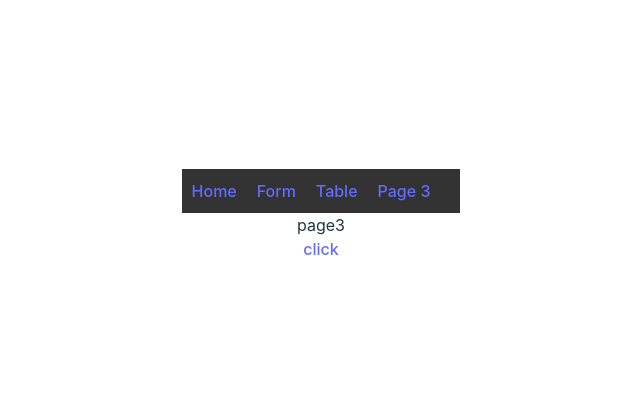
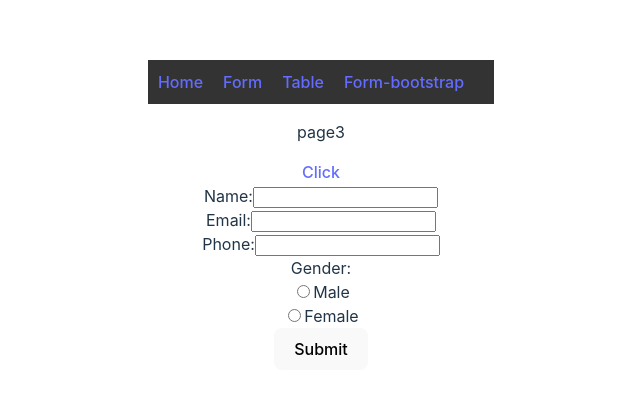
Before and after one commit to Sanskruti-thorat/ReactTS-training, a React (Vite) app: page /page3 in a window 1280 px wide. Shown: the part 185-578 px from the top of the page, without its empty margins (319-959 px from the left). Built offline with nearby package versions, Linux system fonts and the light colour scheme.

Commit message:
bootstrap form using formik component donw

```diff
--- a/src/pages/Header.tsx
+++ b/src/pages/Header.tsx
@@ -21,7 +21,7 @@ const Header = () => {
           </li>
           <br />
           <li>
-            <Link to="/page3/">Page 3</Link>
+            <Link to="/page3/">Form-bootstrap</Link>
           </li>
         </ul>
       </nav>
--- a/src/pages/page3.tsx
+++ b/src/pages/page3.tsx
@@ -1,16 +1,200 @@
-import { Link, Outlet } from "react-router-dom"
+/* eslint-disable @typescript-eslint/no-explicit-any */
+
+// import { Link, Outlet } from 'react-router-dom';
+// import 'bootstrap/dist/css/bootstrap.min.css';
+// import { Formik } from 'formik';
+// import { basicSchemaboot } from '../validation';
 
 
-function Page3() {
+// interface FormData {
+//   name: string;
+//   email: string;
+//   phone:number|null;
+//   password: string;
+//   confirmPassword: string;
+//   gender: string;
+// }
+
+// function Page3() {
+
+//   const onSubmit = async (values: FormData, actions: any) => {
+//     console.log(values);
+//     await new Promise((resolve) => setTimeout(resolve, 1000));
+//     actions.resetForm();
+//   };
+
+
+// const initialValues ={
+//     name: "",
+//     email: "",
+//     phone: null,
+//     password: "",
+//     confirmPassword: "",
+//     gender: "",
+//   }
+//   return (
+//     <>
+//       <div className="container mt-5">
+//         <h1>Page 3</h1>
+//         <Link to={'/page3/pagechild3'} className="btn btn-primary">Click</Link>
+
+//         <section>
+//           <Formik
+//           initialValues ={initialValues}
+//           onSubmit={onSubmit}
+//           validationSchema={basicSchemaboot}>
+//           <form className="mt-4">
+//             <div className="mb-3">
+//               <label htmlFor="name" className="form-label">Name:</label>
+//               <input type="text" className="form-control" id="name" />
+//             </div>
+//             <div className="mb-3">
+//               <label htmlFor="email" className="form-label">Email:</label>
+//               <input type="email" className="form-control" id="email" />
+//             </div>
+//             <div className="mb-3">
+//               <label htmlFor="phone" className="form-label">Phone:</label>
+//               <input type="number" className="form-control" id="phone" />
+//             </div>
+//             <div className="mb-3">
+//               <label htmlFor="password" className="form-label">Password:</label>
+//               <input type="password" className="form-control" id="password" />
+//             </div>
+//             <div className="mb-3">
+//               <label htmlFor="confirmPassword" className="form-label">Confirm Password:</label>
+//               <input type="password" className="form-control" id="confirmPassword" />
+//             </div>
+//             <div className="mb-3">
+//               <label className="form-label">Gender:</label>
+//               <div className="form-check">
+//                 <input type="radio" id="male" name="gender" value="male" className="form-check-input" />
+//                 <label htmlFor="male" className="form-check-label">Male</label>
+//               </div>
+//               <div className="form-check">
+//                 <input type="radio" id="female" name="gender" value="female" className="form-check-input" />
+//                 <label htmlFor="female" className="form-check-label">Female</label>
+//               </div>
+//             </div>
+//             <div>
+//               <button type="submit" className="btn btn-success">Submit</button>
+//             </div>
+//           </form>
+//           </Formik>
+//         </section>
+
+//         <Outlet />
+//       </div>
+//     </>
+//   );
+// }
+
+// export default Page3;
+
+
+import { Formik, Field, ErrorMessage, FormikHelpers } from 'formik';
+import { Link, Outlet } from 'react-router-dom';
+import * as Yup from 'yup';
+
+const validationSchema = Yup.object().shape({
+  name: Yup.string().required('Name is required'),
+  email: Yup.string().email('Invalid email address').required('Email is required'),
+  phone: Yup.string().required('Phone is required'),
+  gender: Yup.string().required('Gender is required'),
+});
+
+const Page3 = () => {
+  const initialValues = {
+    name: '',
+    email: '',
+    phone: '',
+    gender: '',
+  };
+
+   // eslint-disable-next-line @typescript-eslint/no-explicit-any
+   const onSubmit = async (
+    values: any,
+    { setSubmitting, resetForm }: FormikHelpers<any>
+  ) => {
+    console.log("Submitting the form");
+    console.log("The Form details are", values);
+
+    // Simulate an async operation
+    await new Promise((resolve) => setTimeout(resolve, 1000));
+
+    // Reset the form after submission
+    resetForm();
+
+    // Set submitting to false after form reset
+    setSubmitting(false);
+  };
+
   return (
     <>
-     <div>page3</div>
-    <Link to={'/page3/pagechild3'}>click</Link>
-    <Outlet />
+      <p>page3</p>
+      <Link to={'/page3/pagechild3'} className="btn btn-primary">
+        Click
+      </Link>
+      <Formik
+        initialValues={initialValues}
+        validationSchema={validationSchema}
+        onSubmit={(values, actions) => {
+          onSubmit(values, actions);
+        }}
 
+      >
+        {({values ,errors, touched ,isSubmitting, isValid,handleSubmit})=>(
+        <form onSubmit={handleSubmit}>
+          <div>
+            <label htmlFor="name">Name:</label>
+            <Field type="text" id="name" name="name"value={values.name}
+              className={errors.name && touched.name ? "input-error" : ""}
+               />
+                {touched.name && errors.name && (
+                <div className="error">{errors.name}</div>
+              )}
+          </div>
+
+          <div>
+            <label htmlFor="email">Email:</label>
+            <Field type="email" id="email" name="email" />
+            <ErrorMessage name="email" component="div" className="error" />
+          </div>
+
+          <div>
+            <label htmlFor="phone">Phone:</label>
+            <Field type="text" id="phone" name="phone" value={values.phone}
+            className={errors.phone&& touched.phone? "input-error" : ""}/>
+              {touched.phone&& errors.phone&& (
+                <div className="error">{errors.phone} </div>)}
+          </div>
+
+          <div>
+              <label>Gender:</label>
+              <div>
+                <Field type="radio" id="male" name="gender" value="male"
+                 className={errors.gender && touched.gender ? "input-error" : ""}/>
+                <label htmlFor="male">Male</label>
+              </div>
+              <div>
+                <Field type="radio" id="female" name="gender" value="female"
+                className={errors.gender && touched.gender ? "input-error" : ""}/>
+                <label htmlFor="female">Female</label>
+              </div>
+              {touched.gender && errors.gender && (
+                <div className="error">{errors.gender}</div>
+              )}
+            </div>
+          <div>
+          <button disabled={!isValid || isSubmitting} type="submit">
+              Submit
+            </button>          </div>
+        </form>
+        )}
+      </Formik>
+
+      <Outlet />
     </>
+  );
+};
 
-  )
-}
-
-export default Page3
+export default Page3;
--- a/src/validation.tsx
+++ b/src/validation.tsx
@@ -35,15 +35,15 @@ export const basicSchemaVal = Yup.object().shape({
     .oneOf([Yup.ref("password"), ""], "Passwords must match.")
     .required("Please confirm your password."),
   dateofBirth: Yup.date()
-    .max(new Date(), "Date of birth cannot be in the future.")
-    .max(
-      Yup.ref("yesterday"),
-      "Date of birth cannot be today or in the future."
-    )
+    .max(new Date(new Date().getTime() - 24 * 60 * 60 * 1000), "Date of birth cannot be in the future.")
+    // .max(
+    //   Yup.ref("yesterday"),
+    //   "Date of birth cannot be today or in the future."
+    // )
     .required("Please enter your date of birth."),
-  yesterday: Yup.date().default(
-    () => new Date(new Date().getTime() - 24 * 60 * 60 * 1000)
-  ),
+  // yesterday: Yup.date().default(
+  //   () => new Date(new Date().getTime() - 24 * 60 * 60 * 1000)
+  // ),
 })
 
 
@@ -74,3 +74,28 @@ today: Yup.date().default(() => new Date()),
 
 
 });
+
+export const basicSchemaboot = Yup.object().shape({
+  name: Yup.string().required("Please enter your username."),
+  email: Yup.string()
+    .trim()
+    .required("Email address is required.")
+    .matches(
+      emailRegex,
+      "Please enter a valid email."
+    ),
+  phone: Yup.string()
+    .max(999999999, "Should be up to 9 digits")
+    .nullable(),
+  password: Yup.string()
+    .min(5, "Password should be more than 5")
+    .matches(
+      passwordRules,
+      "Please create a stronger password."
+    )
+    .required("Please enter a password."),
+  confirmPassword: Yup.string()
+    .oneOf([Yup.ref("password"), ""], "Passwords must match.")
+    .required("Please confirm your password."),
+  gender: Yup.string().required("A radio option is required"),
+});
```
